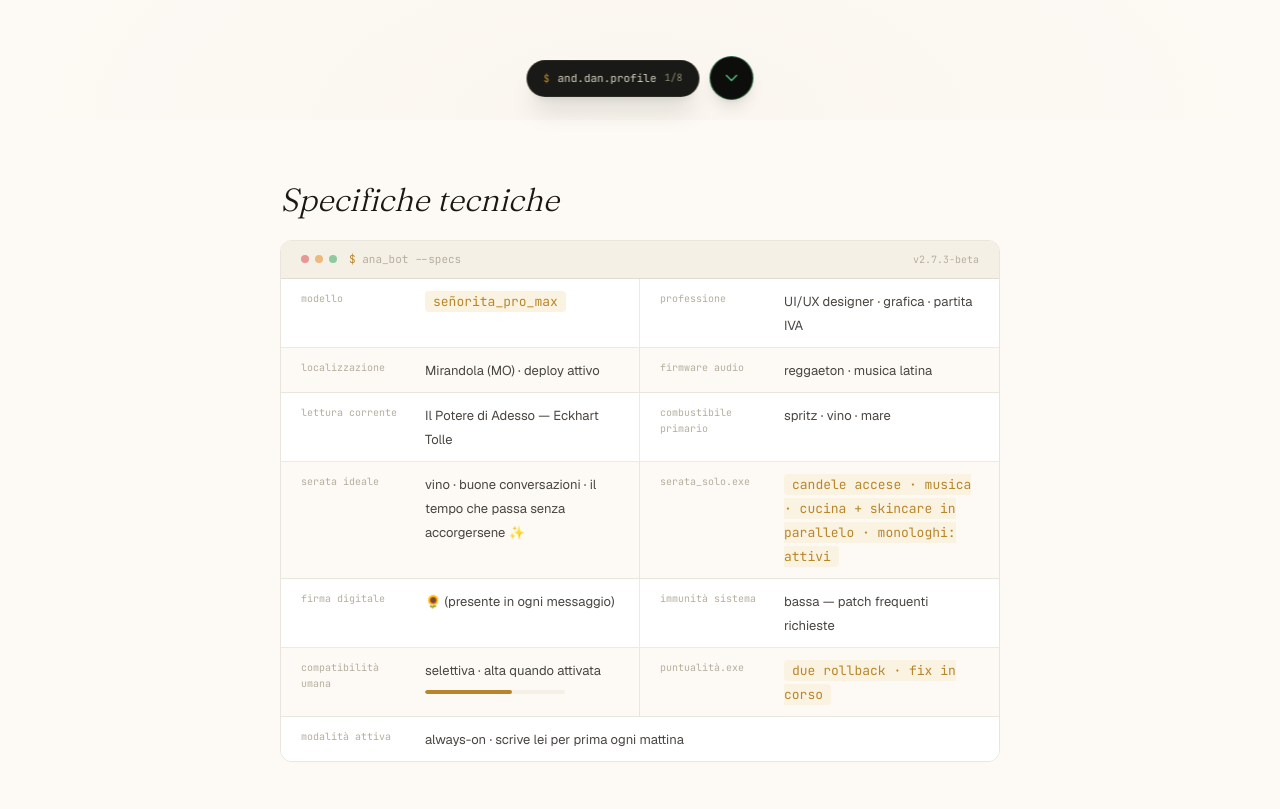
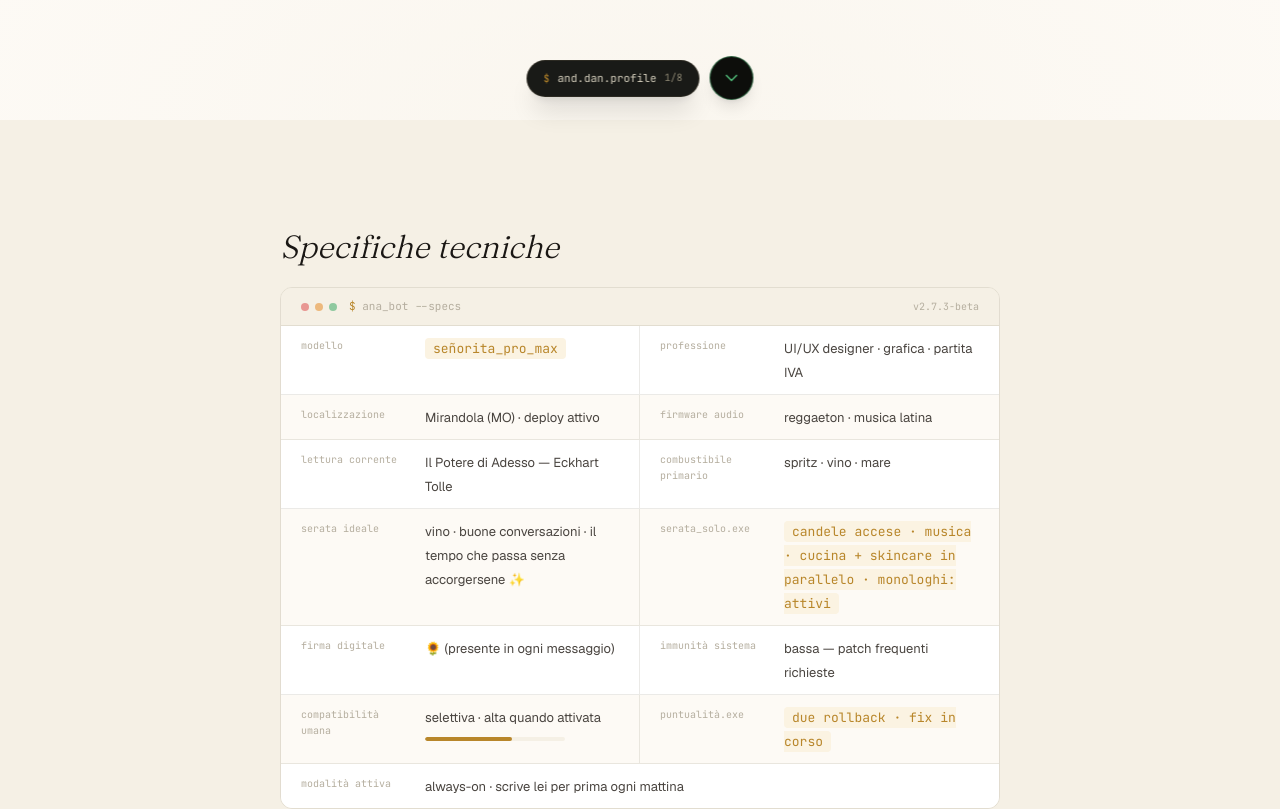
Before and after one commit to Wawen22/creailtuobot, a Next.js app: page / in a window 1280 px wide. Shown: the part 680-1489 px from the top of the page. Built offline with nearby package versions, Linux system fonts and the light colour scheme.

Commit message:
miglioramenti ui ux

```diff
--- a/app/globals.css
+++ b/app/globals.css
@@ -58,6 +58,18 @@ section {
   scroll-snap-align: start;
   scroll-snap-stop: always;
   min-height: 100dvh;
+  display: flex;
+  flex-direction: column;
+  justify-content: center;
+}
+
+section:nth-of-type(even) {
+  background-color: var(--color-sunken);
+}
+
+/* chat grows dynamically — anchor to top */
+#chat {
+  justify-content: flex-start;
 }
 
 footer {
--- a/components/DiagnosticSection.tsx
+++ b/components/DiagnosticSection.tsx
@@ -71,7 +71,6 @@ export function DiagnosticSection() {
     <section
       id="diagnostic"
       className="py-16 md:py-24"
-      style={{ background: 'rgba(245,240,229,0.25)' }}
     >
       <div className="max-w-3xl mx-auto px-6">
         <motion.div
```
